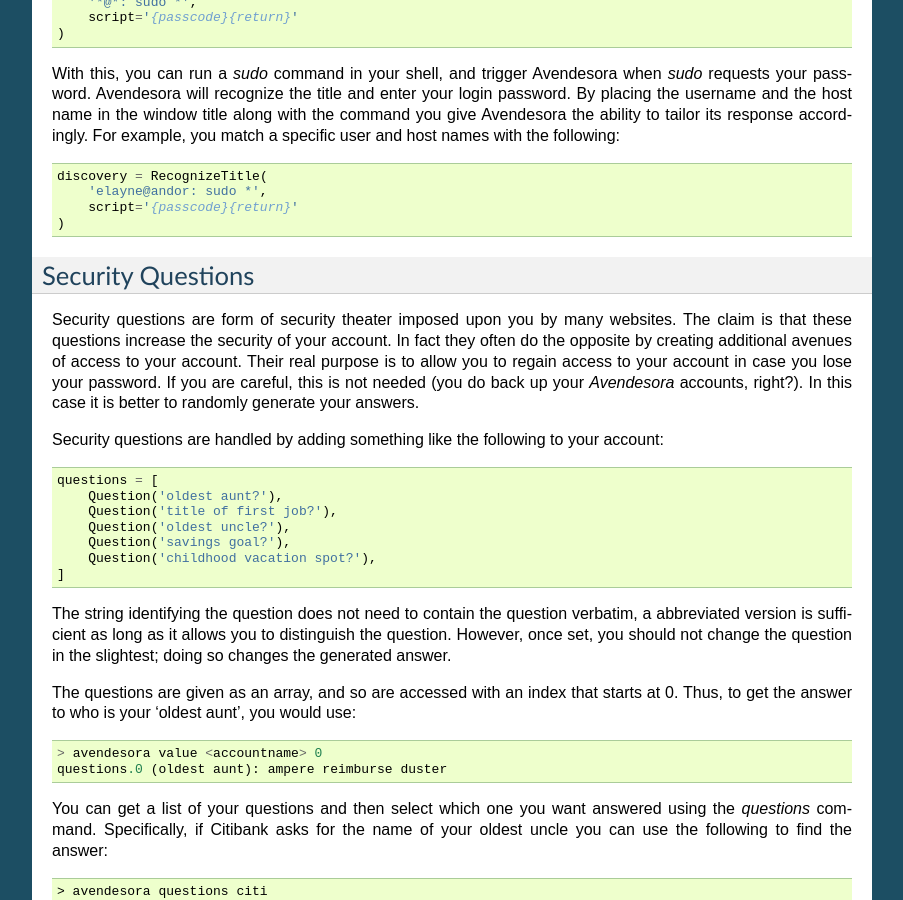
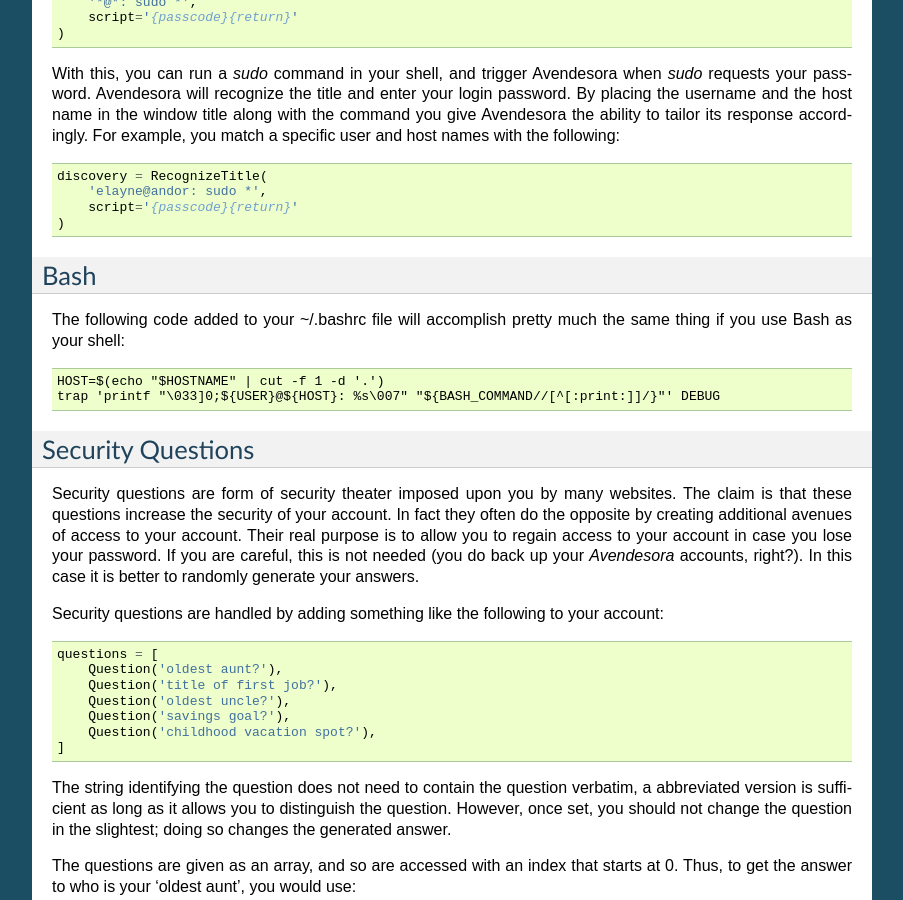
Before and after one commit to KenKundert/avendesora, a Sphinx documentation site: the page built from doc/advanced.rst, in a window 1280 px wide and 900 px high, scrolled down 5138 px. Shown: the whole window, without its empty margins (198-1101 px from the left). Built offline with Sphinx 7.4.7, drawn with Linux system fonts in a browser that asks for light colours.

Commit message:
Added instructions for command recognition in bash.

```diff
--- a/doc/advanced.rst
+++ b/doc/advanced.rst
@@ -400,6 +400,16 @@ with the following::
         'elayne@andor: sudo *',
         script='{passcode}{return}'
     )
+
+
+Bash
+----
+
+The following code added to your ~/.bashrc file will accomplish pretty much the
+same thing if you use Bash as your shell::
+
+    HOST=$(echo "$HOSTNAME" | cut -f 1 -d '.')
+    trap 'printf "\033]0;${USER}@${HOST}: %s\007" "${BASH_COMMAND//[^[:print:]]/}"' DEBUG
 
 
 .. index::
--- a/doc/releases.rst
+++ b/doc/releases.rst
@@ -4,7 +4,7 @@ Releases
 **Latest Development Version**:
     | Version: 1.13.2
     | Released: 2019-03-17
-
+    - Allow title recognizers to be functions.
 
 **1.13 (2019-02-06)**:
     - Added :ref:`interactive command <interactive command>`.
```
Also changed, not shown: 1 other file.
